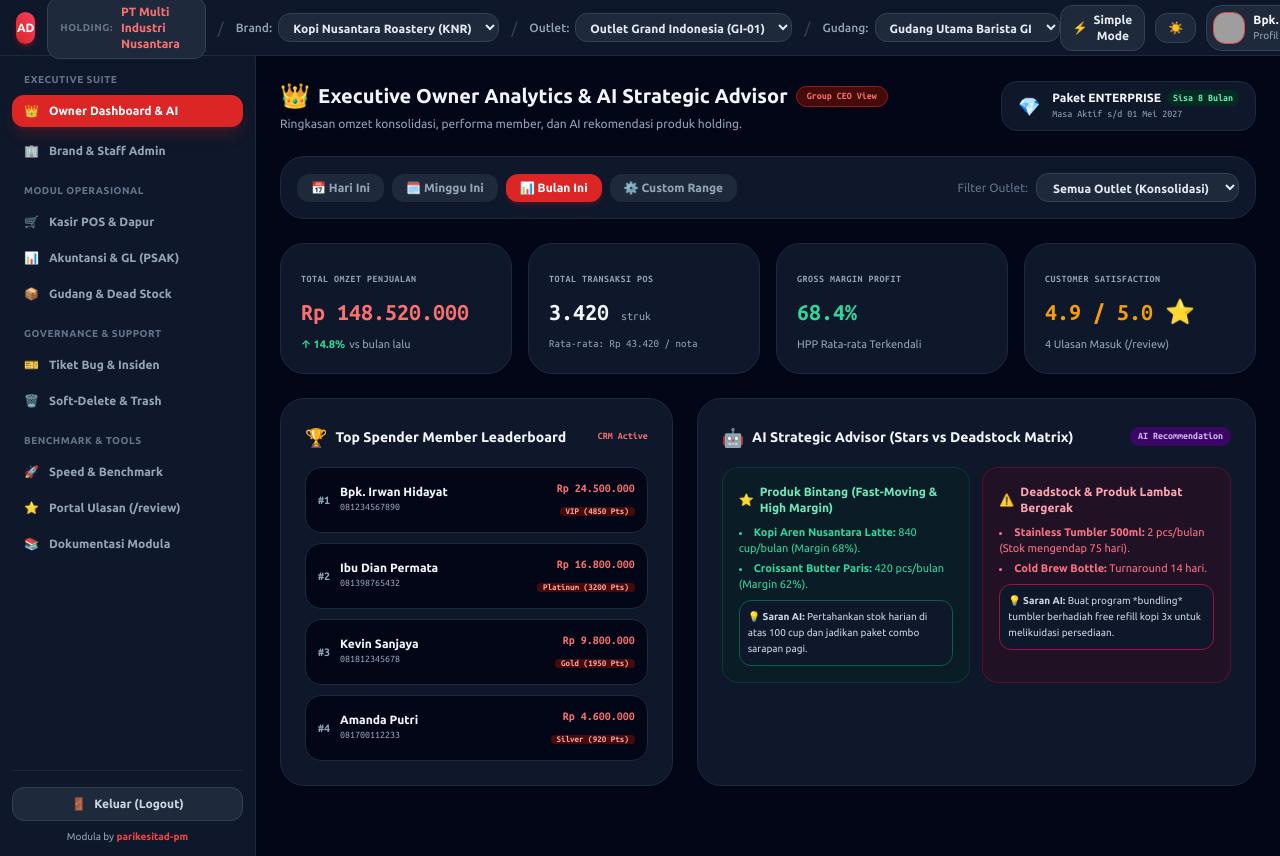
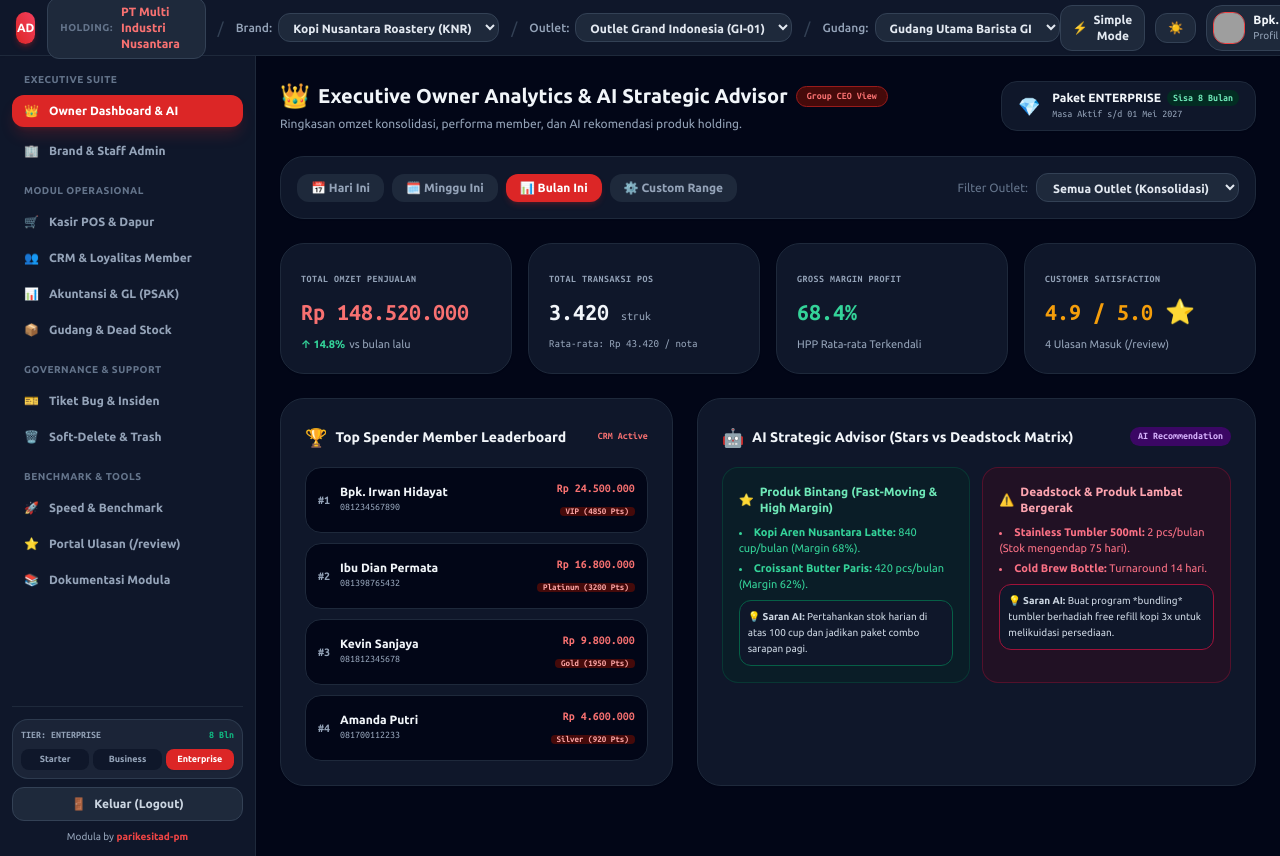
Before and after one commit to aenzet04/adamproject, a React (Vite) app in the folder apps/frontend/: page / in a window 1280 px wide. Shown: the top 856 px of the page. Built offline with nearby package versions, Linux system fonts and the light colour scheme; grey boxes are pictures that could not be loaded.

Commit message:
chore(auto-sync): automated commit 2026-08-31 22:40:20

```diff
--- a/apps/frontend/src/App.tsx
+++ b/apps/frontend/src/App.tsx
@@ -8,12 +8,14 @@
 import { OwnerAnalyticsDashboard } from './components/owner/OwnerAnalyticsDashboard';
 import { SuperUserDashboard } from './components/superuser/SuperUserDashboard';
 import { BrandAdminDashboard } from './components/admin/BrandAdminDashboard';
+import { CustomerManagementView } from './components/crm/CustomerManagementView';
 import { CustomerReviewPage } from './components/reviews/CustomerReviewPage';
 import { BenchmarkViewer } from './components/benchmark/BenchmarkViewer';
 import { BugTicketingCenter } from './components/tickets/BugTicketingCenter';
 import { SoftDeleteManager } from './components/trash/SoftDeleteManager';
 import { AuthPortal } from './components/auth/AuthPortal';
 import { ToastContainer } from './components/atoms/ToastContainer';
+import { PageTransitionPreloader } from './components/atoms/PageTransitionPreloader';
 import { useTenantStore } from './stores/useTenantStore';
 import { useThemeStore } from './stores/useThemeStore';
 import { useAuthStore } from './stores/useAuthStore';
@@ -23,12 +25,12 @@
 export default function App() {
   const { isAuthenticated, currentUser, logout } = useAuthStore();
   const [activeModule, setActiveModule] = useState<
-    'pos' | 'finance' | 'inventory' | 'hr' | 'audit' | 'owner' | 'superuser' | 'brand_admin' | 'reviews' | 'benchmark' | 'tickets' | 'trash' | 'swagger' | 'database' | 'docs'
+    'pos' | 'crm' | 'finance' | 'inventory' | 'hr' | 'audit' | 'owner' | 'superuser' | 'brand_admin' | 'reviews' | 'benchmark' | 'tickets' | 'trash' | 'swagger' | 'database' | 'docs'
   >('owner');
 
   const { setHierarchicalData } = useTenantStore();
   const { theme, setTheme } = useThemeStore();
-  const { modules } = useModuleLicenseStore();
+  const { modules, subscriptionTier, remainingMonths, setSubscriptionTier } = useModuleLicenseStore();
 
   const [isGuestReviewMode, setIsGuestReviewMode] = useState<boolean>(false);
 
@@ -96,6 +98,7 @@
 
   return (
     <div className="min-h-screen bg-slate-50 dark:bg-slate-950 text-slate-900 dark:text-slate-100 flex flex-col font-sans transition-colors">
+      <PageTransitionPreloader activeModuleKey={activeModule} />
       <ToastContainer />
       <MultiTierSwitcher />
 
@@ -146,8 +149,8 @@
                   onClick={() => setActiveModule('superuser')}
                   className={`w-full flex items-center space-x-2.5 px-3 py-2 rounded-xl text-xs font-semibold transition-all ${
                     activeModule === 'superuser'
-                  ? 'bg-red-600 text-white shadow-lg shadow-red-600/20'
-                  : 'text-slate-600 dark:text-slate-400 hover:text-slate-900 dark:hover:text-slate-200 hover:bg-slate-100 dark:hover:bg-slate-800'
+                      ? 'bg-red-600 text-white shadow-lg shadow-red-600/20'
+                      : 'text-slate-600 dark:text-slate-400 hover:text-slate-900 dark:hover:text-slate-200 hover:bg-slate-100 dark:hover:bg-slate-800'
                   }`}
                 >
                   <span>⚡</span>
@@ -174,6 +177,21 @@
                 <span>Kasir POS & Dapur</span>
               </div>
               {isModuleLocked('pos') && <span className="text-[10px]">🔒</span>}
+            </button>
+
+            <button
+              onClick={() => setActiveModule('crm')}
+              className={`w-full flex items-center justify-between px-3 py-2 rounded-xl text-xs font-semibold transition-all ${
+                activeModule === 'crm'
+                  ? 'bg-red-600 text-white shadow-lg shadow-red-600/20'
+                  : 'text-slate-600 dark:text-slate-400 hover:text-slate-900 dark:hover:text-slate-200 hover:bg-slate-100 dark:hover:bg-slate-800'
+              }`}
+            >
+              <div className="flex items-center space-x-2.5">
+                <span>👥</span>
+                <span>CRM & Loyalitas Member</span>
+              </div>
+              {isModuleLocked('crm') && <span className="text-[10px]">🔒</span>}
             </button>
 
             {(userRole === 'owner' || userRole === 'super_user') && (
@@ -309,8 +327,34 @@
             )}
           </div>
 
-          {/* Quick Logout Button */}
-          <div className="pt-4 border-t border-slate-200 dark:border-slate-800 space-y-2">
+          {/* SUBSCRIPTION TIER QUICK SWITCHER & LOGOUT BAR */}
+          <div className="pt-3 border-t border-slate-200 dark:border-slate-800 space-y-2">
+            {/* Quick Tier Selector for Simulation */}
+            <div className="bg-slate-100 dark:bg-slate-800/80 p-2 rounded-2xl border border-slate-200 dark:border-slate-700/80 space-y-1.5">
+              <div className="flex justify-between items-center text-[10px] font-mono text-slate-500 dark:text-slate-400">
+                <span className="font-bold">TIER: {subscriptionTier.toUpperCase()}</span>
+                <span className="text-emerald-500 font-bold">{remainingMonths} Bln</span>
+              </div>
+              <div className="grid grid-cols-3 gap-1 text-[9px] font-bold">
+                {(['starter', 'business', 'enterprise'] as const).map((t) => (
+                  <button
+                    key={t}
+                    onClick={() => {
+                      setSubscriptionTier(t);
+                      toast.success('Tier Diganti', `Simulasi Paket ${t.toUpperCase()}`);
+                    }}
+                    className={`py-1 rounded-lg capitalize transition-all ${
+                      subscriptionTier === t
+                        ? 'bg-red-600 text-white shadow-sm'
+                        : 'bg-white dark:bg-slate-900 text-slate-600 dark:text-slate-400 hover:bg-slate-200'
+                    }`}
+                  >
+                    {t}
+                  </button>
+                ))}
+              </div>
+            </div>
+
             <button
               onClick={() => {
                 logout();
@@ -332,6 +376,21 @@
           {activeModule === 'owner' && <OwnerAnalyticsDashboard />}
           {activeModule === 'brand_admin' && <BrandAdminDashboard />}
           {activeModule === 'superuser' && <SuperUserDashboard />}
+          {activeModule === 'crm' && (
+            isModuleLocked('crm') ? (
+              <div className="p-12 text-center space-y-4">
+                <span className="text-5xl">🔒</span>
+                <h3 className="text-lg font-bold text-slate-800 dark:text-slate-200">
+                  Modul CRM & Loyalitas Member Terkunci
+                </h3>
+                <p className="text-xs text-slate-500 max-w-md mx-auto">
+                  Hubungi Super User atau upgrade paket di menu <b>Super User & SaaS Licensing</b>.
+                </p>
+              </div>
+            ) : (
+              <CustomerManagementView />
+            )
+          )}
           {activeModule === 'benchmark' && <BenchmarkViewer />}
           {activeModule === 'tickets' && <BugTicketingCenter />}
           {activeModule === 'trash' && <SoftDeleteManager />}
@@ -344,7 +403,7 @@
                   Modul POS Enterprise Terkunci
                 </h3>
                 <p className="text-xs text-slate-500 max-w-md mx-auto">
-                  Hubungi Account Manager Modula Anda atau buka kunci lisensi di menu <b>Super User & SaaS Licensing</b>.
+                  Buka kunci lisensi di menu <b>Super User & SaaS Licensing</b>.
                 </p>
               </div>
             ) : (
```
Also changed, not shown: 1 other file (tests, documents, lock files or other folders).
